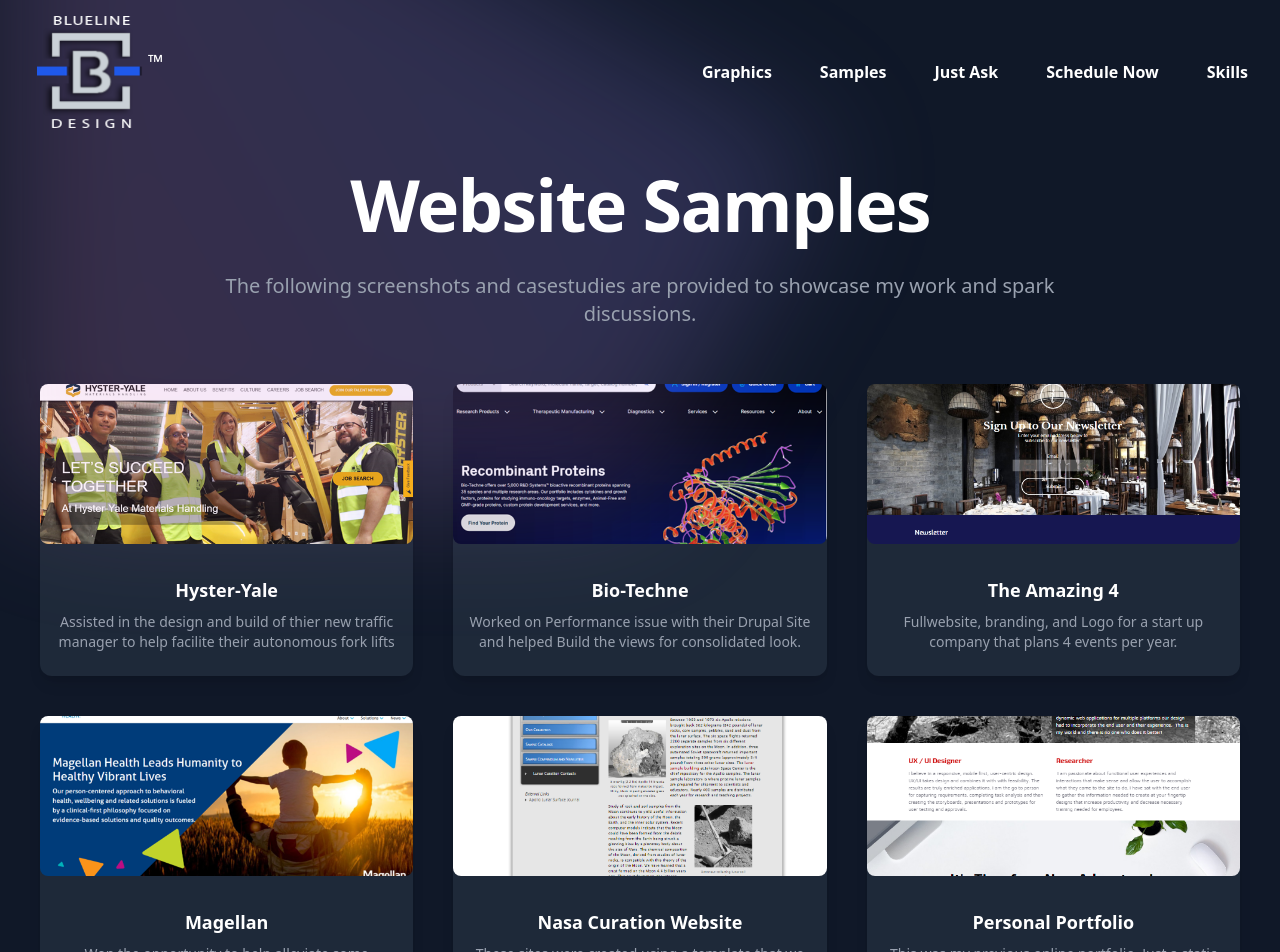
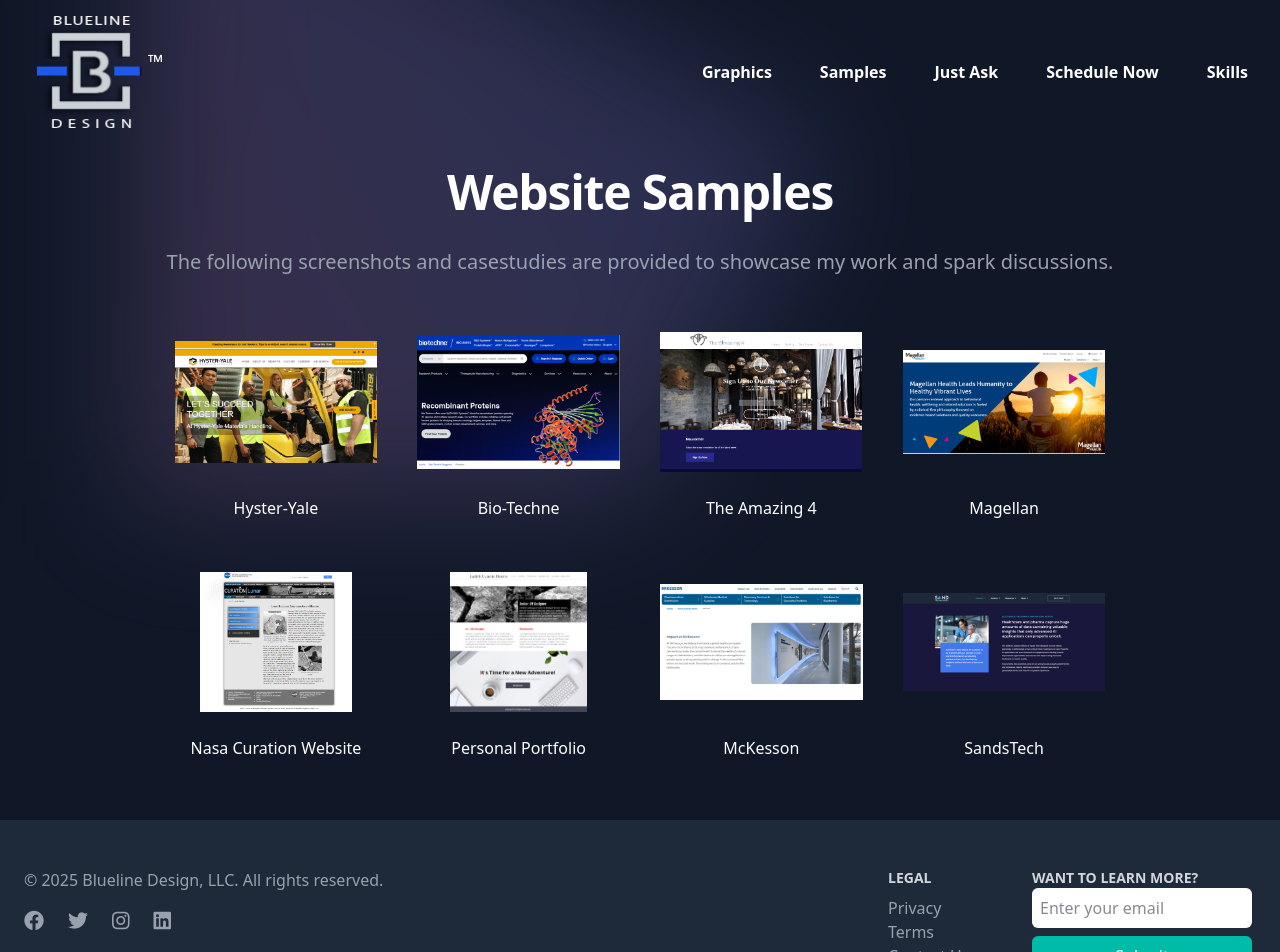
Before and after one commit to Harris-jlr/Portfolio, a Vue app: page /websites in a window 1280 px wide. Shown: the top 952 px of the page. Built offline with nearby package versions, Linux system fonts and the light colour scheme.

Commit message:
updated skills

```diff
--- a/src/components/SampleGrid.vue
+++ b/src/components/SampleGrid.vue
@@ -1,16 +1,23 @@
 <template>
-    <div class="grid grid-cols-1 sm:grid-cols-2 lg:grid-cols-3 gap-10 pt-10 px-10 pb-12">
-      <div v-for="(card, index) in cards" :key="index"
-        class="bg-gray-800 text-white rounded-xl shadow-lg pb-6 flex flex-col items-center transition-transform transform hover:scale-105">
-
-        <img :src="card.image" :alt="card.title" class="w-full h-40 object-cover rounded-lg mb-2" />
-
-        <h3 class="pt-6 text-lg font-bold">{{ card.title }}</h3>
-        <p class="text-sm text-gray-400 px-4 mt-2 text-center">{{ card.description }}</p>
-
-      <!--   <button class="mt-4 bg-blue-500 hover:bg-blue-400 text-white font-semibold px-4 py-2 rounded-md">
-          View Project
-        </button> -->
+  <div class="grid grid-cols-1 sm:grid-cols-2 lg:grid-cols-4 gap-10 pt-10 px-10 pb-12">
+    <div v-for="(card, index) in cards" :key="index" class="relative group [perspective:1000px] h-50">
+      <div class="relative w-full h-full transition-transform duration-700 [transform-style:preserve-3d] group-hover:[transform:rotateY(180deg)]">
+        <!-- Front Side -->
+        <div class="absolute inset-0 text-white overflow-hidden [backface-visibility:hidden]">
+          <img :src="card.image" :alt="card.title" class="w-full h-35 object-contain" />
+          <h3 class="pt-6 text-md font-semi text-center">{{ card.title }}</h3>
+        </div>
+        <!-- Back Side -->
+        <div class="absolute inset-0 bg-gray-800 text-white shadow-lg p-4 text-sm text-center [transform:rotateY(180deg)] [backface-visibility:hidden] flex flex-col justify-between">
+          <p class="text-gray-300">{{ card.description }}</p>
+          <div class="mt-4">
+            <button @click.stop="toggleRole(index)" class="bg-blue-500 hover:bg-blue-400 text-white font-semibold px-4 py-2 rounded-md">What was my role?</button>
+            <transition name="fade">
+              <div v-if="card.showRole" class="mt-2 text-left text-gray-400 text-xs"><p><strong>My Role:</strong> {{ card.role }}</p><p><strong>Tools:</strong> {{ card.tools }}</p></div>
+            </transition>
+          </div>
+        </div>
+      </div>
     </div>
   </div>
 </template>
@@ -20,17 +27,26 @@
   data() {
     return {
       cards: [
-          { title: "Hyster-Yale", description: "Assisted in the design and build of thier new traffic manager to help facilite their autonomous fork lifts", image: "/src/assets/hysteryale.png" },
-          { title: "Bio-Techne", description: "Worked on Performance issue with their Drupal Site and helped Build the views for consolidated look.", image: "/src/assets/Biotechne.png" },
-          { title: "The Amazing 4", description: "Fullwebsite, branding, and Logo for a start up company that plans 4 events per year.", image: "/src/assets/theamazing4.png" },
-          { title: "Magellan", description: "Won the opportunity to help alleviate some WordPress Issue by creating and installing a custom child theme.", image: "/src/assets/Magellan.png" },
-          { title: "Nasa Curation Website", description: "These sites were created using a template that we initiated to bring all the pages into a standard look and feel.", image: "/src/assets/lunar.png" },
-          { title: "Personal Portfolio", description: "This was my previous online portfolio.  Just a static website and now I've updated it to be a vite application.", image: "/src/assets/online.png" },
-          { title: "McKesson", description: "Brought on to Update internal dashboard and create better use of screen for KPI's.", image: "/src/assets/Mckesson.png" },
-          { title: "SandsTech", description: "I was brought on to research, gather, design, and develop an enterprise software called sandstech services suite.", image: "/src/assets/SandsTech.png" },
-          { title: "S&S Healthcare", description: "Overhauled their web applications, stood up wordpress group for cigna clients and supported RFP efforts.", image: "/src/assets/S&Shealthcare.png" },
-           ],
+        { title: "Hyster-Yale", description: "Assisted in the design and build of their new traffic manager to help facilitate their autonomous fork lifts", role: "UX Designer, Front-End Dev, Strategy Consultant", tools: "Vue, Tailwind, Jira, Miro", image: "/src/assets/hysteryale.png", showRole: false },
+        { title: "Bio-Techne", description: "Worked on performance issue with their Drupal site and helped build the views for a consolidated look.", role: "Performance Tuner, Front-End Dev", tools: "Drupal, jQuery, Chrome DevTools", image: "/src/assets/Biotechne.png", showRole: false },
+        { title: "The Amazing 4", description: "Full website, branding, and logo for a startup company that plans 4 events per year.", role: "Designer, WordPress Developer, Branding Consultant", tools: "WordPress, Illustrator, CSS", image: "/src/assets/theamazing4.png", showRole: false },
+        { title: "Magellan", description: "Won the opportunity to help alleviate some WordPress Issue by creating and installing a custom child theme.", role: "WordPress Developer, Theme Customizer", tools: "WordPress, PHP, CSS", image: "/src/assets/Magellan.png", showRole: false },
+        { title: "Nasa Curation Website", description: "These sites were created using a template that we initiated to bring all the pages into a standard look and feel.", role: "Design Standardization, Front-End Dev", tools: "HTML, CSS, NASA Template", image: "/src/assets/lunar.png", showRole: false },
+        { title: "Personal Portfolio", description: "This was my previous online portfolio. Just a static website and now I've updated it to be a vite application.", role: "Sole Designer & Developer", tools: "HTML, CSS, Vite, Vue", image: "/src/assets/online.png", showRole: false },
+        { title: "McKesson", description: "Brought on to Update internal dashboard and create better use of screen for KPI's.", role: "UI Designer, Dashboard Developer", tools: "Power BI, HTML, CSS", image: "/src/assets/Mckesson.png", showRole: false },
+        { title: "SandsTech", description: "I was brought on to research, gather, design, and develop an enterprise software called sandstech services suite.", role: "Product Strategist, UX Architect, Developer", tools: "Vue, Tailwind, Firebase", image: "/src/assets/SandsTech.png", showRole: false },
+      ]
     };
   },
+  methods: {
+    toggleRole(index) {
+      this.cards[index].showRole = !this.cards[index].showRole;
+    }
+  }
 };
 </script>
+
+<style scoped>
+.fade-enter-active,.fade-leave-active { transition: opacity 0.3s ease; }
+.fade-enter-from,.fade-leave-to { opacity: 0; }
+</style>
--- a/src/components/SamplePage.vue
+++ b/src/components/SamplePage.vue
@@ -7,8 +7,8 @@
     <!-- Hero Section -->
     <div class="py-24 sm:py-32 md:py-6 lg:pb-4 flex flex-col items-center justify-center w-full">
       <div class="mx-auto max-w-7xl px-6 lg:px-8">
-        <div class="mx-auto max-w-4xl text-center">
-          <h1 class="text-5xl font-semibold tracking-tight text-white sm:text-7xl">Website Samples</h1>
+        <div class="mx-auto max-w-7xl text-center">
+          <h1 class="text-5xl font-semibold tracking-tight text-white sm:text-5xl">Website Samples</h1>
           <p class="mt-8 text-lg font-medium text-gray-400 sm:text-xl">
             The following screenshots and casestudies are provided to showcase my work and spark discussions.
           </p>
--- /dev/null
+++ b/src/views/History2.vue
@@ -0,0 +1,12 @@
+// About.vue
+<template>
+        <MyTimeline />
+</template>
+
+<script>
+import MyTimeline from '../components/MyTimeline.vue';
+
+export default {
+  components: { MyTimeline },
+}
+</script>
--- /dev/null
+++ b/src/views/history.vue
@@ -0,0 +1,12 @@
+// About.vue
+<template>
+        <MyTimeline />
+</template>
+
+<script>
+import MyTimeline from '../components/MyTimeline.vue';
+
+export default {
+  components: { MyTimeline },
+}
+</script>
--- a/src/views/websites.vue
+++ b/src/views/websites.vue
@@ -1,6 +1,6 @@
-// About.vue
+// websites.vue
 <template>
-  <div class="flex flex-col">
+  <div class="flex flex-col max-w-screen-xl">
         <SamplePage />
         <SampleGrid />
 
```
Lines whose indentation alone changed are shown as unchanged.
